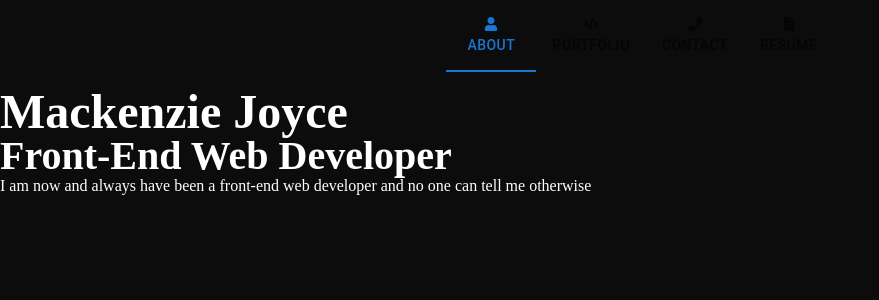
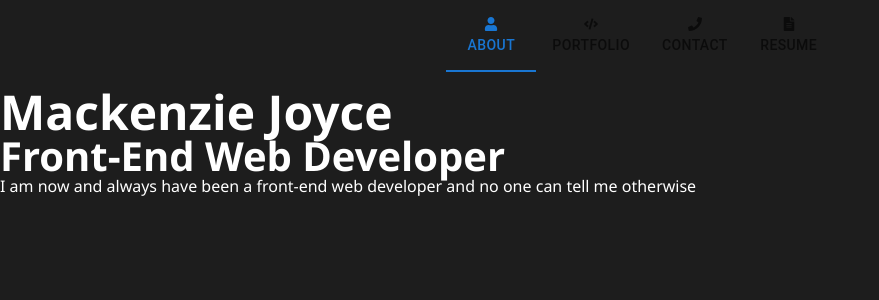
Before and after one commit to MackenzieJoyce/Portfolio, a React (Create React App) app: page / in a window 1280 px wide. Shown: the top 300 px of the page, without its empty margins (0-879 px from the left). Built offline with nearby package versions, Linux system fonts and the light colour scheme.

Commit message:
"added body styling"

```diff
--- a/src/css/style.css
+++ b/src/css/style.css
@@ -1,13 +1,14 @@
-/* :root {
-
-} */
+:root {
+    --dark: #1d1d1d;
+    --light: #fff;
+}
 
 body {
     width: 100%;
     height: 100vh;
-    margin: 0;
-    background-color: rgb(12, 12, 12);
-    color: #fff;
+    background-color: var(--dark);
+    font-family: 'Segoe UI', Tahoma, Geneva, Verdana, sans-serif;
+    color: var(--light);
 }
 
 h1 {
```
